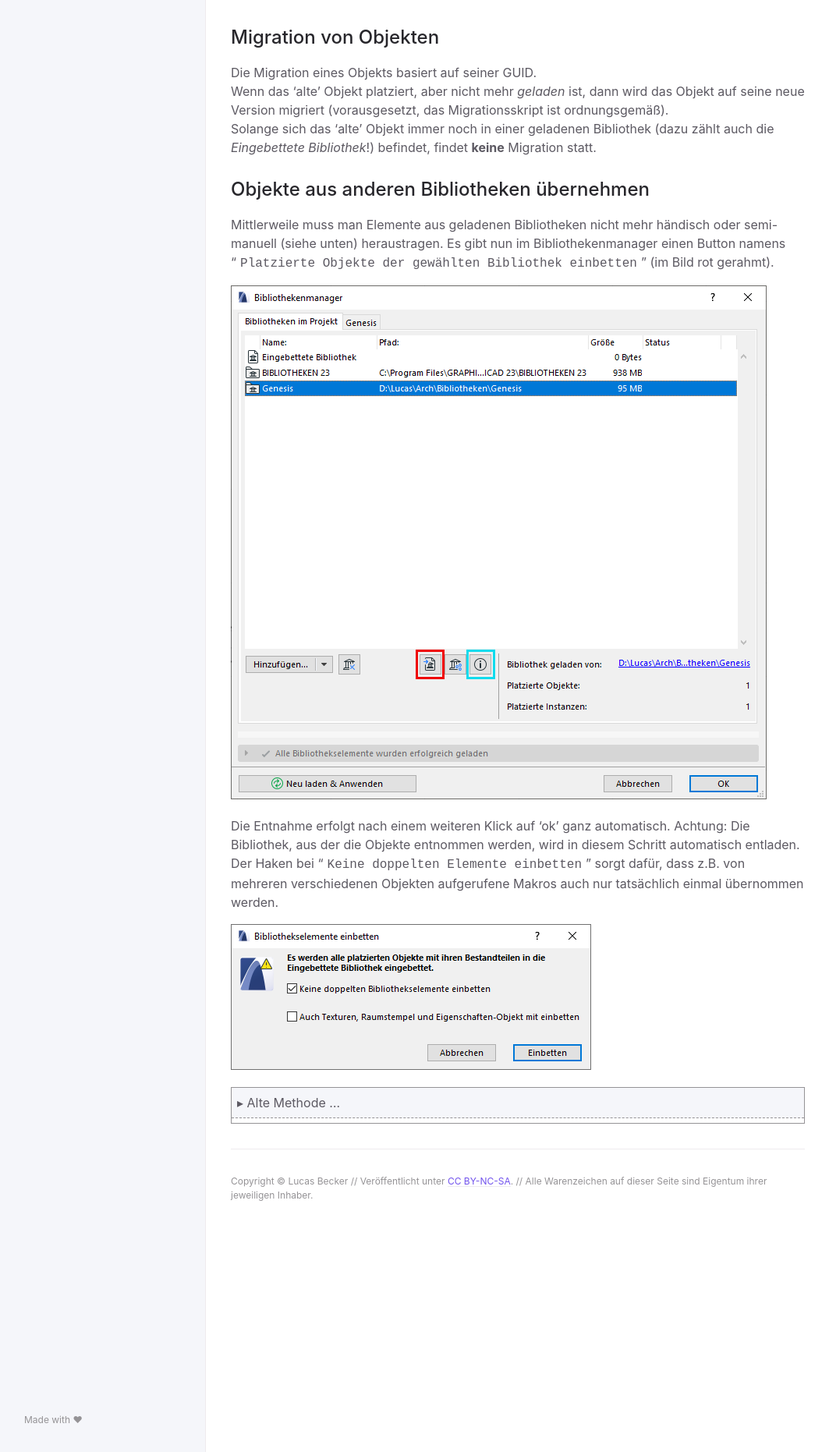
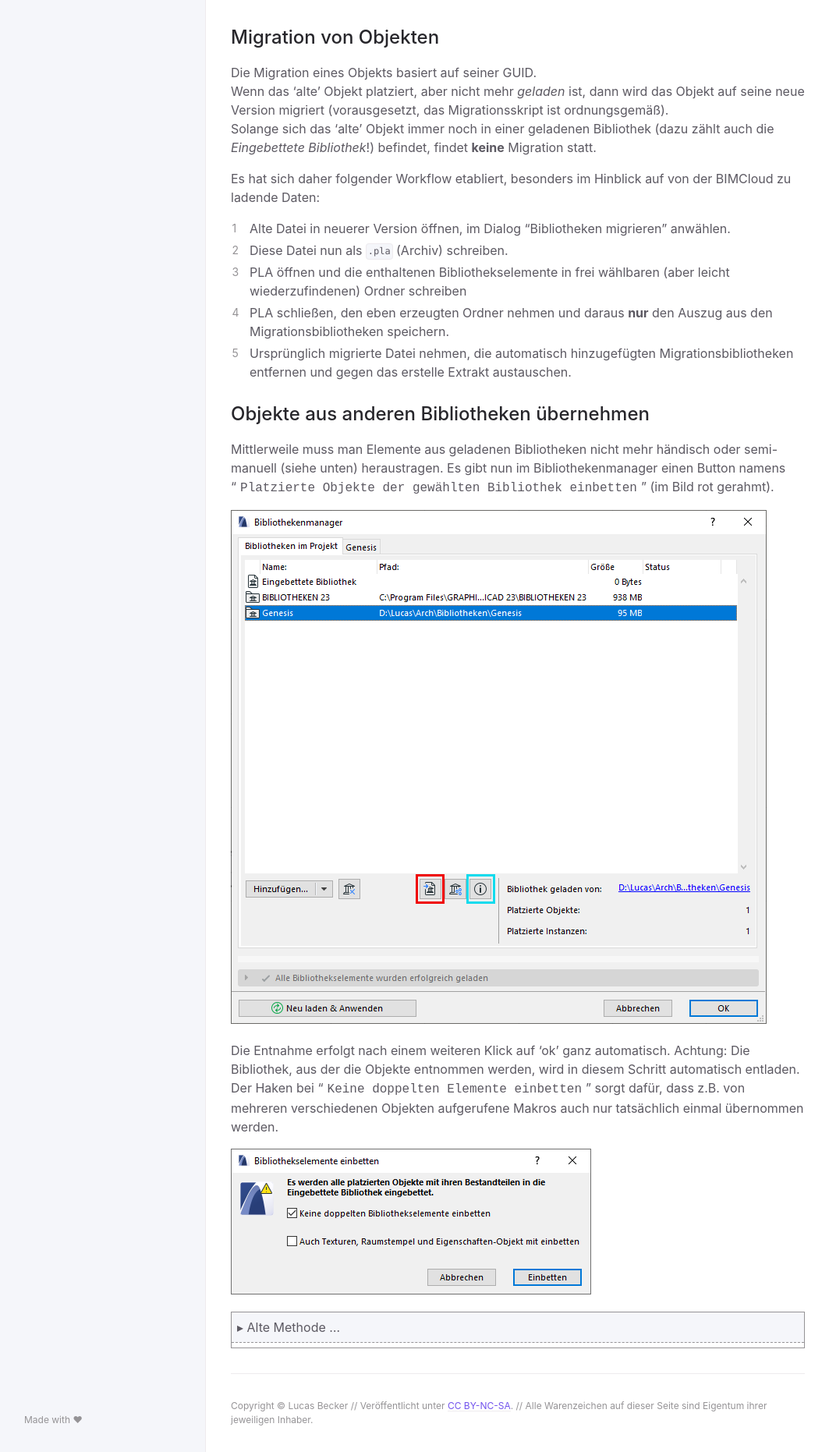
Before and after one commit to runxel/archicad-wiki, a Jekyll site: the page built from _pages/100_Bibliotheken.md, in a window 1280 px wide. Shown: the part 1483-3345 px from the top of the page at 78% size, without its empty margins (108-1171 px from the left). Built offline with Jekyll 4.4.1, drawn with Linux system fonts in a browser that asks for light colours.

Commit message:
Add workflow steps for migrating library objects in BIMCloud

```diff
--- a/_pages/100_Bibliotheken.md
+++ b/_pages/100_Bibliotheken.md
@@ -21,6 +21,13 @@ Die Detailinfos gibts mittels des cyan gerahmten Buttons:
 Die Migration eines Objekts basiert auf seiner GUID.
 Wenn das 'alte' Objekt platziert, aber nicht mehr _geladen_ ist, dann wird das Objekt auf seine neue Version migriert (vorausgesetzt, das Migrationsskript ist ordnungsgemäß).
 Solange sich das 'alte' Objekt immer noch in einer geladenen Bibliothek (dazu zählt auch die _Eingebettete Bibliothek_!) befindet, findet **keine** Migration statt.
+
+Es hat sich daher folgender Workflow etabliert, besonders im Hinblick auf von der BIMCloud zu ladende Daten:
+1. Alte Datei in neuerer Version öffnen, im Dialog "Bibliotheken migrieren" anwählen.
+2. Diese Datei nun als `.pla` (Archiv) schreiben.
+3. PLA öffnen und die enthaltenen Bibliothekselemente in frei wählbaren (aber leicht wiederzufindenen) Ordner schreiben
+4. PLA schließen, den eben erzeugten Ordner nehmen und daraus **nur** den Auszug aus den Migrationsbibliotheken speichern.
+5. Ursprünglich migrierte Datei nehmen, die automatisch hinzugefügten Migrationsbibliotheken entfernen und gegen das erstelle Extrakt austauschen.
 
 
 ## Objekte aus anderen Bibliotheken übernehmen
```
